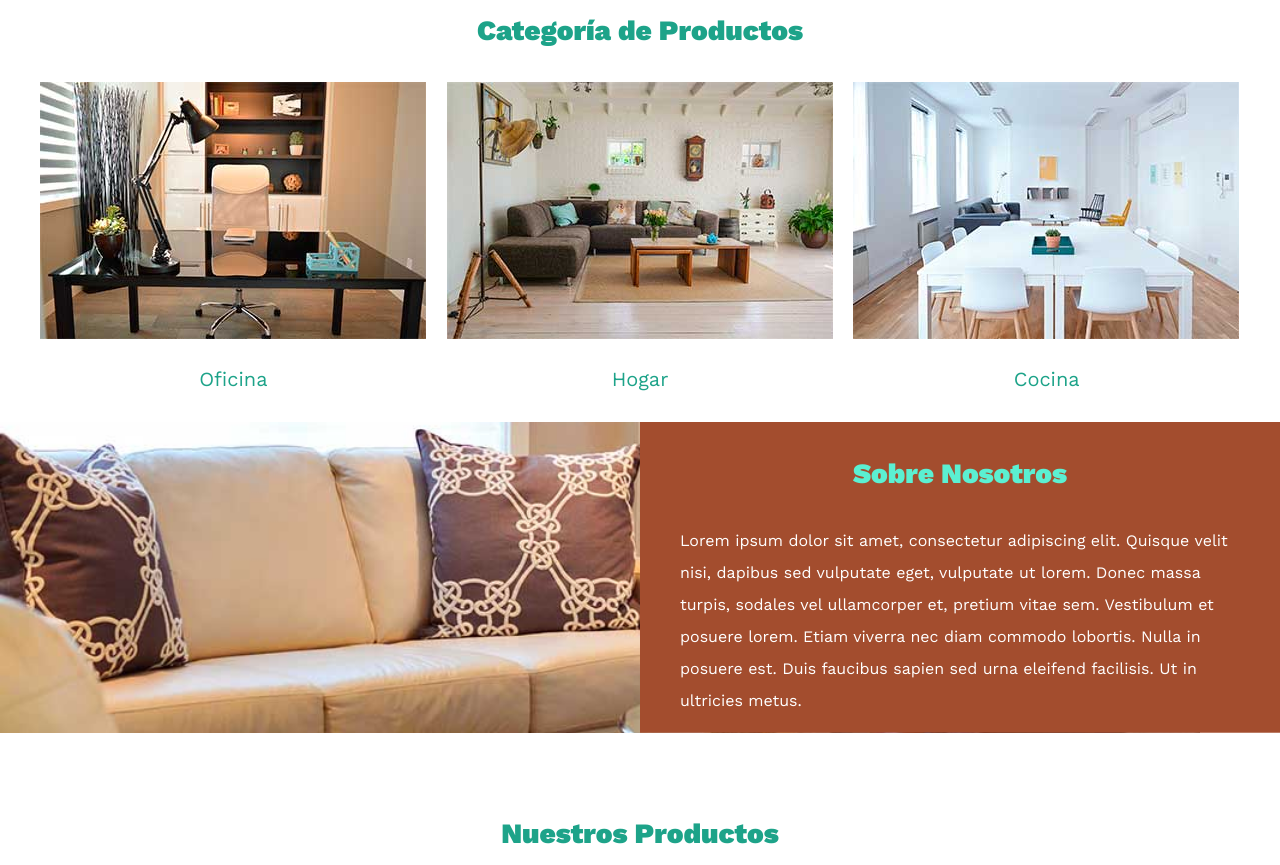
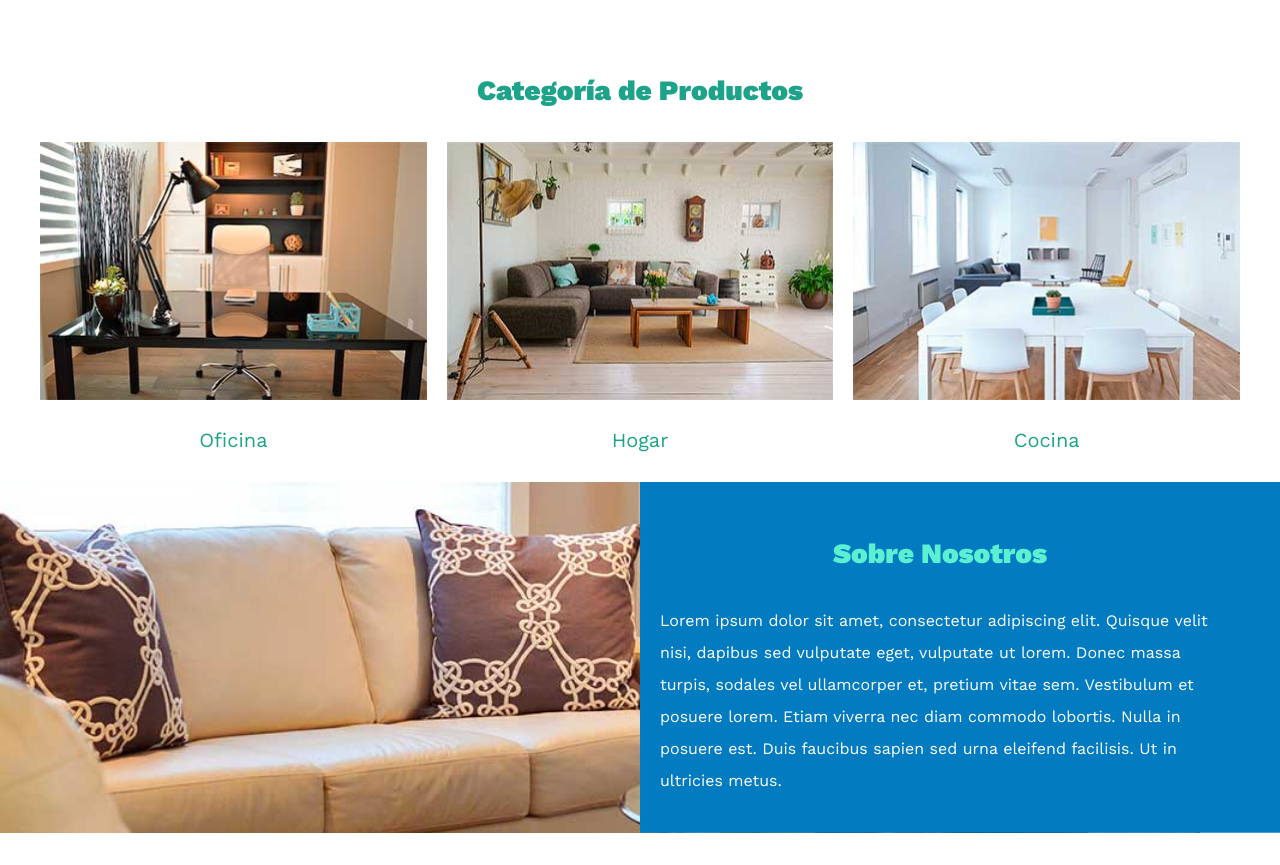
Before and after one commit to gugne/Tiendamuebles, a plain HTML site: page index.html in a window 1280 px wide. Shown: the part 833-1698 px from the top of the page. Drawn offline with nearby package versions, Linux system fonts and the light colour scheme.

Commit message:
Going back to responsive desing

```diff
--- a/css/style.css
+++ b/css/style.css
@@ -37,7 +37,7 @@ img {
 /*Header y navegación*/
 
 .site_name{
-    font-size: 5rem;
+    font-size: 4rem;
     color: #000;
     margin-top: 5rem;
     margin-bottom: 5rem;
@@ -45,18 +45,19 @@ img {
 }
 
 .site_name span {
-    color: #5BF0D2;
+    color: #1DA389;
 
 }
 
 
 
 .nav {
-    border-top: 1px solid #FF9E7A;
+    border-top: 1px solid #5BF0D2;
     padding: 2rem 0 3rem 2rem;
     display: flex;
-    flex-direction: row;
-    justify-content: space-evenly;
+    flex-direction: column;
+    align-items: center;
+
 }
 
 .nav a{
@@ -67,24 +68,30 @@ img {
 }
 
 .nav a:hover{
-    border-bottom: 1px solid #FF9E7A;
+    border-bottom: 1px solid #1DA389;
     color:#5BF0D2
 }
 
 
 .hero{
     background-image: url(../assets/principal.jpg);
-    height: 55rem;
+    height: 25rem;
     background-size: cover;
     background-position: center center;
 }
 
 @media (min-width: 768px ) {
     .site_name {
-        font-size: 4rem;
+        font-size: 5rem;
     }
+    .nav {
+        flex-direction: row;
+        justify-content: space-evenly;
+    }
+    .hero{
+        height: 55rem;
 
-
+    }
 }
 
 /** Categorías **/
@@ -92,6 +99,18 @@ img {
 .container h2{
     text-align: center;
 }
+
+.categories{
+    padding: 5rem 0;
+}
+
+.category{
+    margin-bottom: 2rem;
+}
+.category img {
+    width: 100%;
+}
+
 .category a{
     display: block;
     text-align: center;
@@ -103,19 +122,29 @@ img {
 }
 
 .category a:hover{
-    background-color: #FF9E7A;
+    background-color: #1DA389;
     color: #5BF0D2;
     border-bottom-left-radius: 1.5rem;
     border-bottom-right-radius: 1.5rem;
 
 }
 
-.categories{
+
+
+@media (min-width: 768px ) {
+    .category{
+        margin-bottom: 0;
+    }
+    .list-categories{
         display: grid;
         grid-template-columns: repeat(3, 1fr);
         height: 30rem;
         gap: 2rem;
-    margin-bottom: 4rem;
+        margin-bottom: 0rem;
+    }
+    .categories{
+        padding: 4rem 0;
+    }
 }
 
 /** Box model about_us **/
@@ -123,36 +152,54 @@ img {
     color: #5BF0D2;
 }
 .about_us{
-    max-height: 40rem;
-    background-image: linear-gradient(to right, transparent 50%,
-    #A34D2E 50%, #A34D2E 100% ), url(../assets/nosotros.jpg);
-    background-position: left center;
+    background-image: linear-gradient(to bottom, transparent 50%,
+    #037bc0 50%, #037bc0 100% ), url(../assets/nosotros.jpg);
+    background-position: center, top left; /*ubicacióncolor, ubicaciónimagen*/
     background-repeat: no-repeat;
-    background-size: 100%, 120rem;
+    background-size: 100%, 86rem;
 
 }
 
 .about_us_grid{
     display: grid;
-    grid-template-columns: repeat(2,1fr);
-    column-gap: 8rem;
+    grid-template-rows: repeat(2,1fr);
 }
 
 .text_about_us{
-    grid-column: 2/3;/*Indica que va de la linea 2 a la 3*/
-}
-
-.text_about_us p{
+    grid-row: 2/3;
+    padding: 5rem 5rem;
     color: white;
 }
 
+@media (min-width: 768px ) {
+    .about_us{
+        background-image: linear-gradient(to right, transparent 50%,
+        #037bc0 50%, #037bc0 100% ), url(../assets/nosotros.jpg);
+        background-position: left center;
+        background-repeat: no-repeat;
+        background-size: 100%, 120rem;
+    }
+    .about_us_grid{
+        display: grid;
+        grid-template-rows: none; /*Hay que especificar para sobrescribir el template row*/
+        grid-template-columns: repeat(2,1fr);
+    }
+    .text_about_us{
+        grid-column: 2/3;
+        color: white;
+        padding: 2rem 2rem;
+    }
+
+}
+
+
 /*empieza productos*/
 .principal{
-    padding: 5rem;
+    padding: 5rem 0;
 }
 
 .product{
-    background-color: #A34D2E;
+    background-color: #037bc0;
 }
 
 .text_product{
@@ -183,7 +230,7 @@ img {
 }
 
 .principal button:hover{
-    background-color: #46b9a2;
+    background-color: #5BF0D2;
     transition: background-color .5s ease-out;
 }
 
@@ -193,6 +240,8 @@ img {
 }
 
 /*Grid de productos*/
+
+@media (min-width: 768px) {
     .product_list{
         display: grid;
         grid-template-columns: repeat(6,1fr);
@@ -263,6 +312,7 @@ img {
         width: 100%;
         object-fit: cover;
     }
+}
 
 /*foooter*/
 
@@ -271,7 +321,7 @@ img {
 }
 
 .footer{
-    border-top: 1px solid #FF9E7A;
+    border-top: 1px solid #5BF0D2;
     display: grid;
     grid-template-columns: repeat(3, 1fr);
     gap: 2rem;
@@ -298,7 +348,7 @@ img {
 }
 
 .footer a:hover{
-    color: #1DA389;
+    color: #5BF0D2;
 
 }
 
@@ -307,7 +357,6 @@ img {
 .grid_nosotros {
     text-align: justify;
     display: grid;
-    grid-template-columns: 1fr 2fr;
     grid-template-columns: repeat(auto-fit, minmax(25rem, 1fr));
     column-gap: 4rem;
 }
--- a/index.html
+++ b/index.html
@@ -4,7 +4,7 @@
     <meta charset="UTF-8">
     <meta http-equiv="X-UA-Compatible" content="IE=edge">
     <meta name="viewport" content="width=device-width, initial-scale=1.0">
-    <title>Mi primer proyecto</title>
+    <title>Tienda Muebles</title>
     <link rel="stylesheet" href="css/normalize.css">
     <link rel="preconnect" href="https://fonts.googleapis.com">
     <link rel="preconnect" href="https://fonts.gstatic.com" crossorigin>
@@ -34,10 +34,10 @@
 
     </div>
 
-    <section class="container">
+    <section class="container categories">
         <h2>Categoría de Productos</h2>
 
-        <div class="categories container">
+        <div class="list-categories container">
             <div class="category">
                 <img src="assets/categoria1.jpg" alt="Imagen Categoría 1">
                 <a href="#">Oficina</a>
```
Lines whose indentation alone changed are shown as unchanged.
